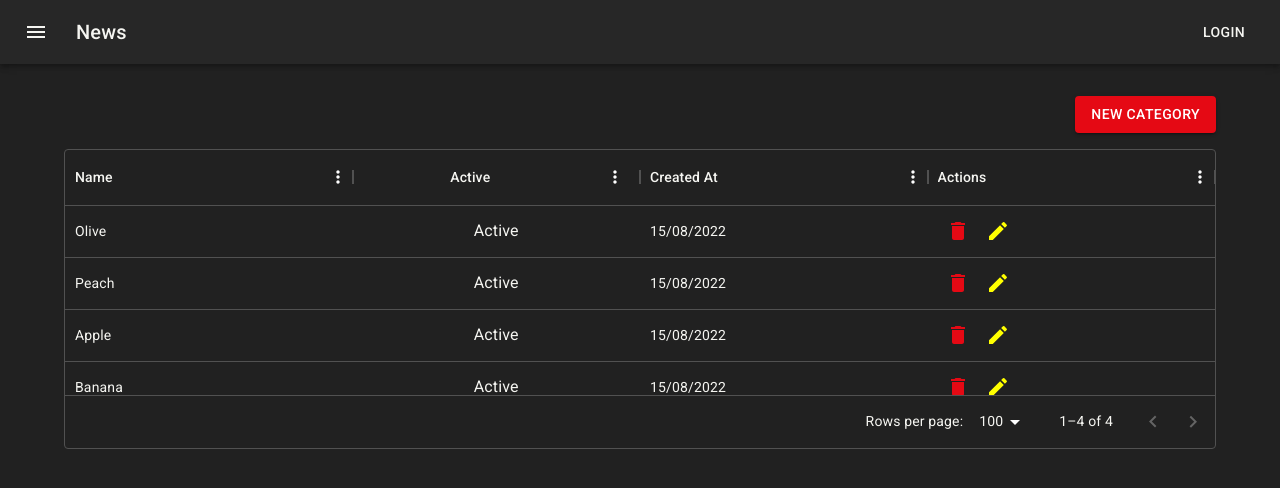
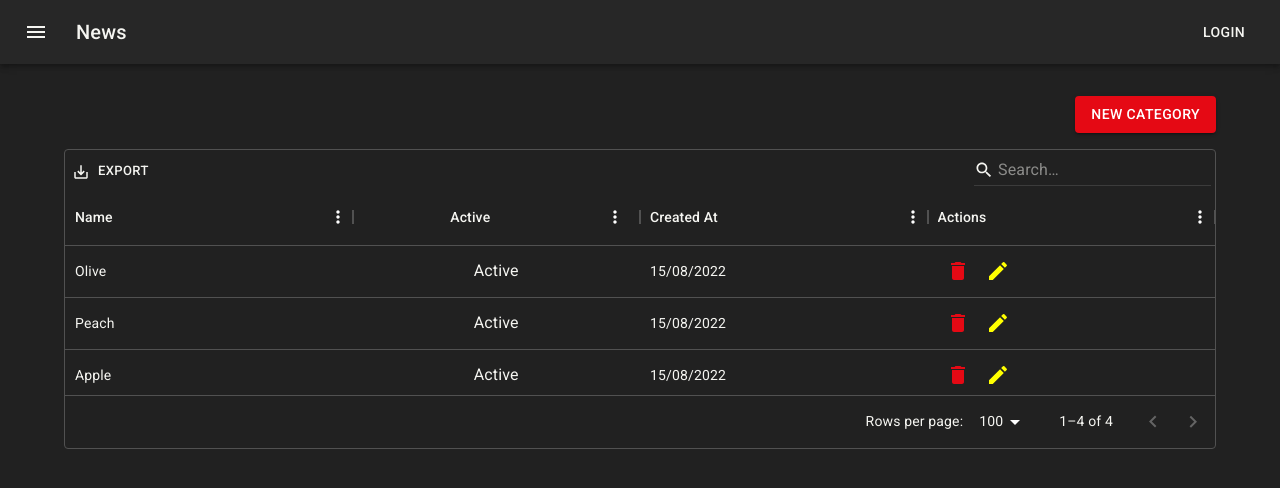
Before and after one commit to WagnerReis/CodeFlix, a React (Create React App) app: page / in a window 1280 px wide. Shown: the top 488 px of the page. Built offline with nearby package versions, Linux system fonts and the light colour scheme.

Commit message:
Adicionando actions e filtros no Datagrid

```diff
--- a/src/features/categories/ListCategory.tsx
+++ b/src/features/categories/ListCategory.tsx
@@ -9,6 +9,7 @@ import {
   GridColDef,
   GridRenderCellParams,
   GridRowsProp,
+  GridToolbar,
 } from "@mui/x-data-grid";
 
 export default function CategoryList() {
@@ -96,6 +97,16 @@ export default function CategoryList() {
           pageSizeOptions={[10, 20, 50, 100]}
           rows={rows}
           columns={columns}
+          disableColumnFilter
+          disableColumnSelector
+          disableDensitySelector
+          slots={{ toolbar: GridToolbar }}
+          slotProps={{
+            toolbar: {
+              showQuickFilter: true,
+              quickFilterProps: { debounceMs: 500 },
+            },
+          }}
         />
       </div>
 
```
